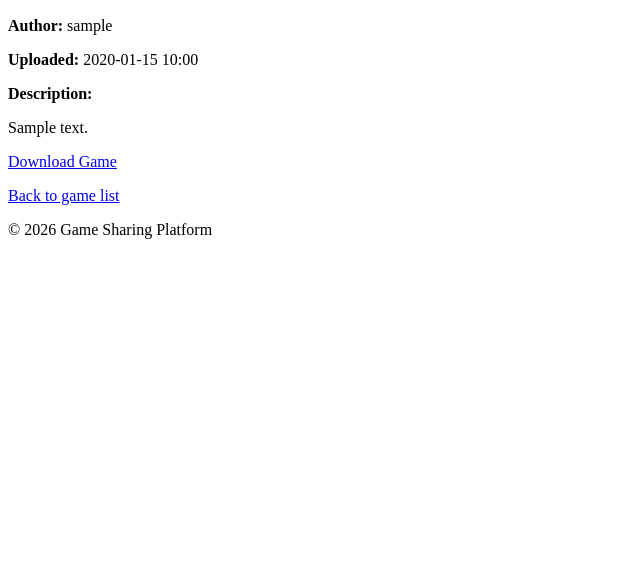
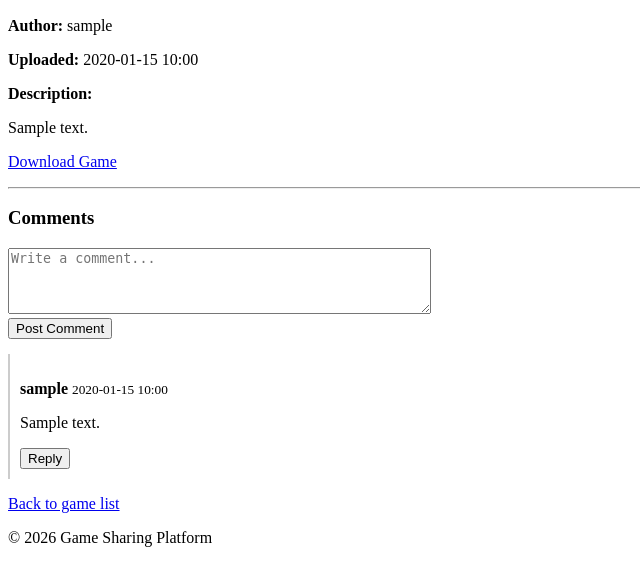
Before and after one commit to Hii-Yaa/pyforge-mvp, a Flask app: page /game/1 in a window 1280 px wide. Shown: the part 148-734 px from the top of the page, without its empty margins (0-640 px from the left). Run offline with Flask 3, Linux system fonts and the light colour scheme; tables that the repository leaves empty hold one stand-in row (values such as "Sample post").

Commit message:
Add comment feature (v0.2) for PyForge
- Add Comment model with support for nested replies (parent-child relationship)
- Support both authenticated users and guest comments (guests always post as "guest")
- Add comment posting route with validation (max 1000 chars, non-empty)
- Update game detail page to display comments below download link
- Display replies with visual indentation (20px per nesting level)
- Add Reply button with toggle functionality using minimal JavaScript
- Comments shown in chronological order
- No edit/delete functionality (intentional for v0.2)

```diff
--- a/app.py
+++ b/app.py
@@ -3,7 +3,7 @@ from flask_login import LoginManager, login_user, logout_user, login_required, c
 from werkzeug.utils import secure_filename
 from email_validator import validate_email, EmailNotValidError
 from config import Config
-from models import db, User, Game
+from models import db, User, Game, Comment
 from urllib.parse import urlparse, urljoin
 import os
 
@@ -200,7 +200,9 @@ def upload_game():
 def game_detail(game_id):
     """Game detail page - public, shows metadata and download button."""
     game = Game.query.get_or_404(game_id)
-    return render_template('game_detail.html', game=game)
+    # Load all comments for this game, ordered by creation time
+    comments = Comment.query.filter_by(game_id=game_id, parent_id=None).order_by(Comment.created_at.asc()).all()
+    return render_template('game_detail.html', game=game, comments=comments)
 
 
 @app.route('/game/<int:game_id>/download')
@@ -268,5 +270,49 @@ def delete_game(game_id):
     return redirect(url_for('index'))
 
 
+@app.route('/game/<int:game_id>/comment', methods=['POST'])
+def post_comment(game_id):
+    """Post a comment or reply to a game - open to both users and guests."""
+    game = Game.query.get_or_404(game_id)
+
+    content = request.form.get('content', '').strip()
+    parent_id = request.form.get('parent_id', None)
+
+    # Validation
+    if not content:
+        flash('Comment cannot be empty.', 'error')
+        return redirect(url_for('game_detail', game_id=game_id))
+
+    if len(content) > 1000:
+        flash('Comment is too long (maximum 1000 characters).', 'error')
+        return redirect(url_for('game_detail', game_id=game_id))
+
+    # Validate parent_id if provided
+    if parent_id:
+        try:
+            parent_id = int(parent_id)
+            parent_comment = Comment.query.get(parent_id)
+            if not parent_comment or parent_comment.game_id != game_id:
+                flash('Invalid reply target.', 'error')
+                return redirect(url_for('game_detail', game_id=game_id))
+        except ValueError:
+            parent_id = None
+
+    # Create comment
+    comment = Comment(
+        content=content,
+        game_id=game_id,
+        user_id=current_user.id if current_user.is_authenticated else None,
+        guest_name='guest',  # Always 'guest' for non-authenticated users
+        parent_id=parent_id
+    )
+
+    db.session.add(comment)
+    db.session.commit()
+
+    flash('Comment posted successfully!', 'success')
+    return redirect(url_for('game_detail', game_id=game_id))
+
+
 if __name__ == '__main__':
     app.run(debug=True)
--- a/templates/game_detail.html
+++ b/templates/game_detail.html
@@ -14,6 +14,71 @@
     <a href="{{ url_for('download_game', game_id=game.id) }}">Download Game</a>
 </p>
 
+<hr>
+<h3>Comments</h3>
+
+<!-- Main comment form -->
+<form method="POST" action="{{ url_for('post_comment', game_id=game.id) }}">
+    <textarea name="content" rows="4" cols="50" placeholder="Write a comment..." required maxlength="1000"></textarea>
+    <br>
+    <button type="submit">Post Comment</button>
+</form>
+
+<!-- Display comments -->
+{% if comments %}
+    {% macro render_comment(comment, depth=0) %}
+    <div style="margin-left: {{ depth * 20 }}px; margin-top: 15px; padding: 10px; border-left: 2px solid #ccc;">
+        <p>
+            <strong>
+                {% if comment.user_id %}
+                    {{ comment.author.username }}
+                {% else %}
+                    {{ comment.guest_name }}
+                {% endif %}
+            </strong>
+            <small>{{ comment.created_at.strftime('%Y-%m-%d %H:%M') }}</small>
+        </p>
+        <p>{{ comment.content }}</p>
+        <button onclick="toggleReplyForm('reply-form-{{ comment.id }}')">Reply</button>
+
+        <!-- Reply form (hidden by default) -->
+        <div id="reply-form-{{ comment.id }}" style="display: none; margin-top: 10px;">
+            <form method="POST" action="{{ url_for('post_comment', game_id=game.id) }}">
+                <input type="hidden" name="parent_id" value="{{ comment.id }}">
+                <textarea name="content" rows="3" cols="40" placeholder="Write a reply..." required maxlength="1000"></textarea>
+                <br>
+                <button type="submit">Post Reply</button>
+                <button type="button" onclick="toggleReplyForm('reply-form-{{ comment.id }}')">Cancel</button>
+            </form>
+        </div>
+
+        <!-- Render replies recursively -->
+        {% if comment.replies %}
+            {% for reply in comment.replies|sort(attribute='created_at') %}
+                {{ render_comment(reply, depth + 1) }}
+            {% endfor %}
+        {% endif %}
+    </div>
+    {% endmacro %}
+
+    {% for comment in comments %}
+        {{ render_comment(comment) }}
+    {% endfor %}
+{% else %}
+    <p>No comments yet. Be the first to comment!</p>
+{% endif %}
+
+<script>
+function toggleReplyForm(formId) {
+    var form = document.getElementById(formId);
+    if (form.style.display === 'none') {
+        form.style.display = 'block';
+    } else {
+        form.style.display = 'none';
+    }
+}
+</script>
+
 {% if current_user.is_authenticated and current_user.id == game.uploader_id %}
     <hr>
     <h3>Author Actions</h3>
```
Also changed, not shown: models.py (+21 -0 lines).
